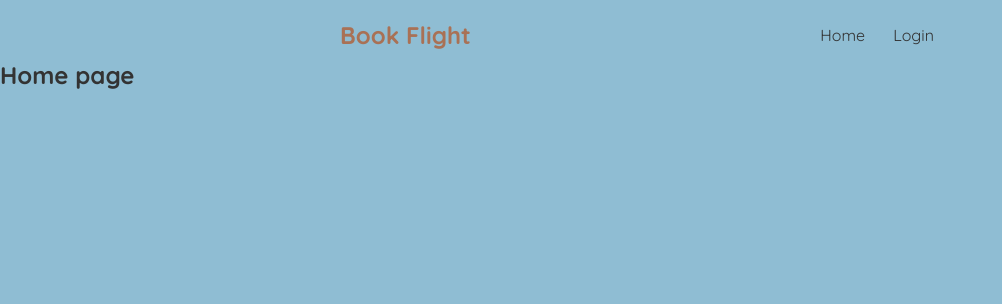
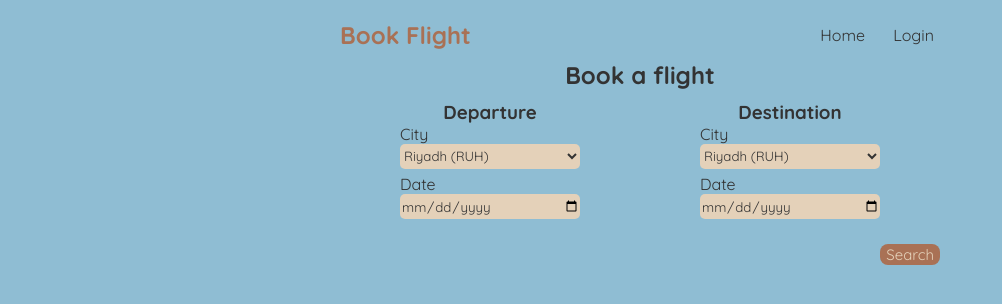
Before and after one commit to AbdullahAbuhelal/book-flight, a React (Create React App) app: page / in a window 1280 px wide. Shown: the top 304 px of the page, without its empty margins (0-1002 px from the left). Built offline with nearby package versions, Linux system fonts and the light colour scheme.

Commit message:
search flight interface added

```diff
--- a/src/Home.js
+++ b/src/Home.js
@@ -1,7 +1,39 @@
 const Home = () => {
+
+    const cities = [
+        {name: 'Riyadh', acronym: 'RUH'},
+        {name: 'Jeddah', acronym: 'JED'},
+        {name: 'Dammam', acronym: 'DMM'},
+    ];
+
     return (
-        <div>
-            <h2>Home page</h2>
+        <div className="home">
+            <h2>Book a flight</h2>
+            <form>
+                <div>
+                    <h3>Departure</h3>
+                        <label>City</label>
+                        <select>
+                            {cities.map((city) => (
+                                <option key='${city.name}'>{city.name} ({city.acronym})</option>
+                            ))}
+                        </select>
+                        <label>Date</label>
+                        <input type="date" />
+                </div>
+                <div>
+                    <h3>Destination</h3>
+                        <label>City</label>
+                        <select>
+                            {cities.map((city) => (
+                                <option key='${city.name}'>{city.name} ({city.acronym})</option>
+                            ))}
+                        </select>
+                        <label>Date</label>
+                        <input type="date" />
+                </div>
+                <button>Search</button>
+            </form>
         </div>
      );
 }
--- a/src/index.css
+++ b/src/index.css
@@ -87,3 +87,41 @@
 input[type=number]::-webkit-outer-spin-button{
   appearance: none;
 }
+
+/* home page styles */
+.home {
+  max-width: 600px;
+  margin: 0 auto;
+  text-align: end;
+}
+.home h2{
+  text-align: center;
+}
+.home div{
+  width: 30%;
+  float: left;
+  margin: 10px 10%;
+  text-align: start;
+}
+.home div h3{
+  text-align: center;
+}
+.home div input, select, option{
+  background-color: #E4D1B9;
+  border: 0;
+  border-radius: 5px;
+  height: 25px;
+  width: 100%;
+  box-sizing: border-box;
+  display: block;
+  margin-bottom: 5px;
+}
+.home button{
+  background-color: #A97155;
+  color: #E4D1B9;
+  border-radius: 8px;
+  border: 0;
+  cursor: pointer;
+  font-size: 15px;
+  margin-top: 10px;
+}
```
